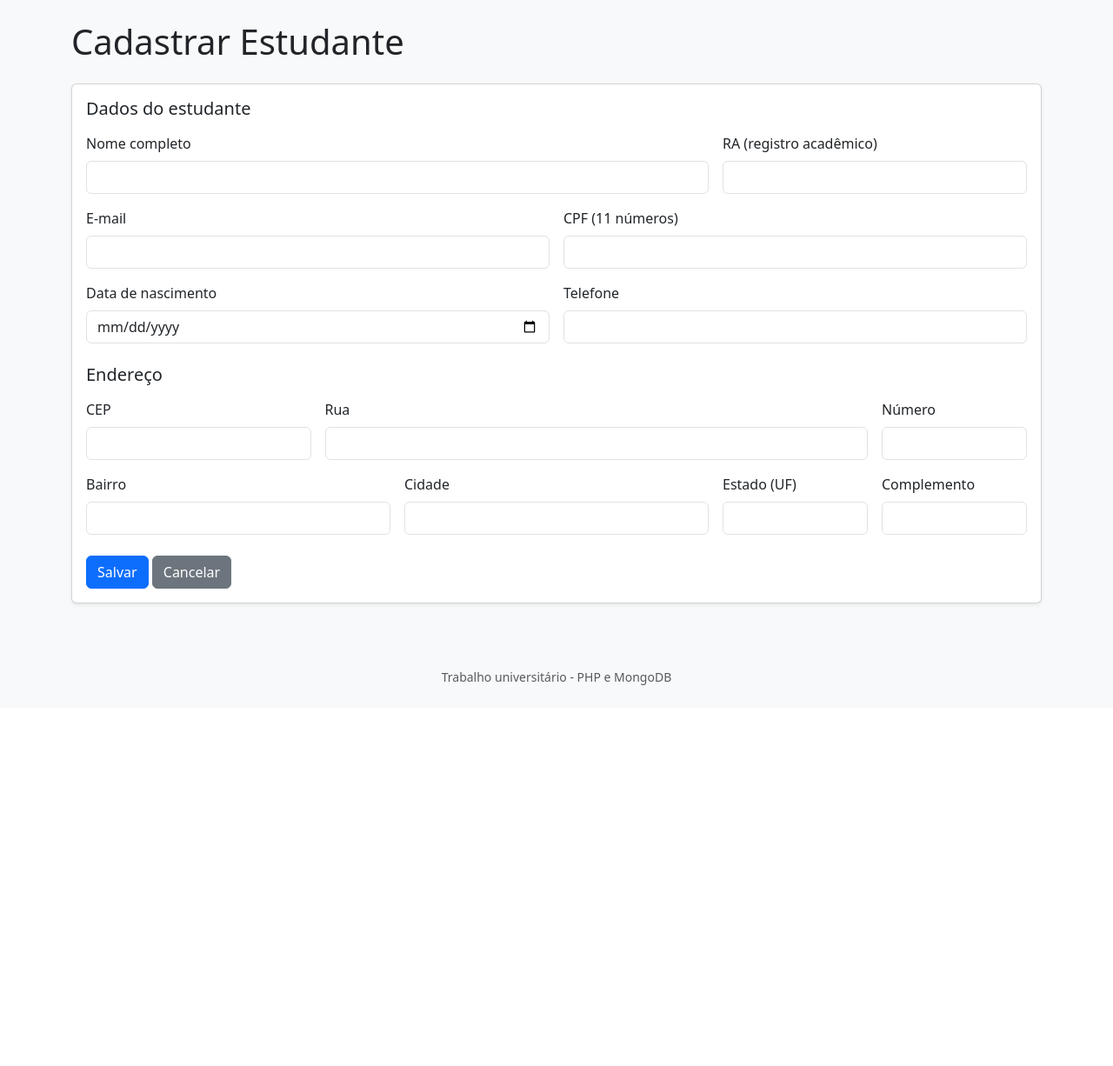
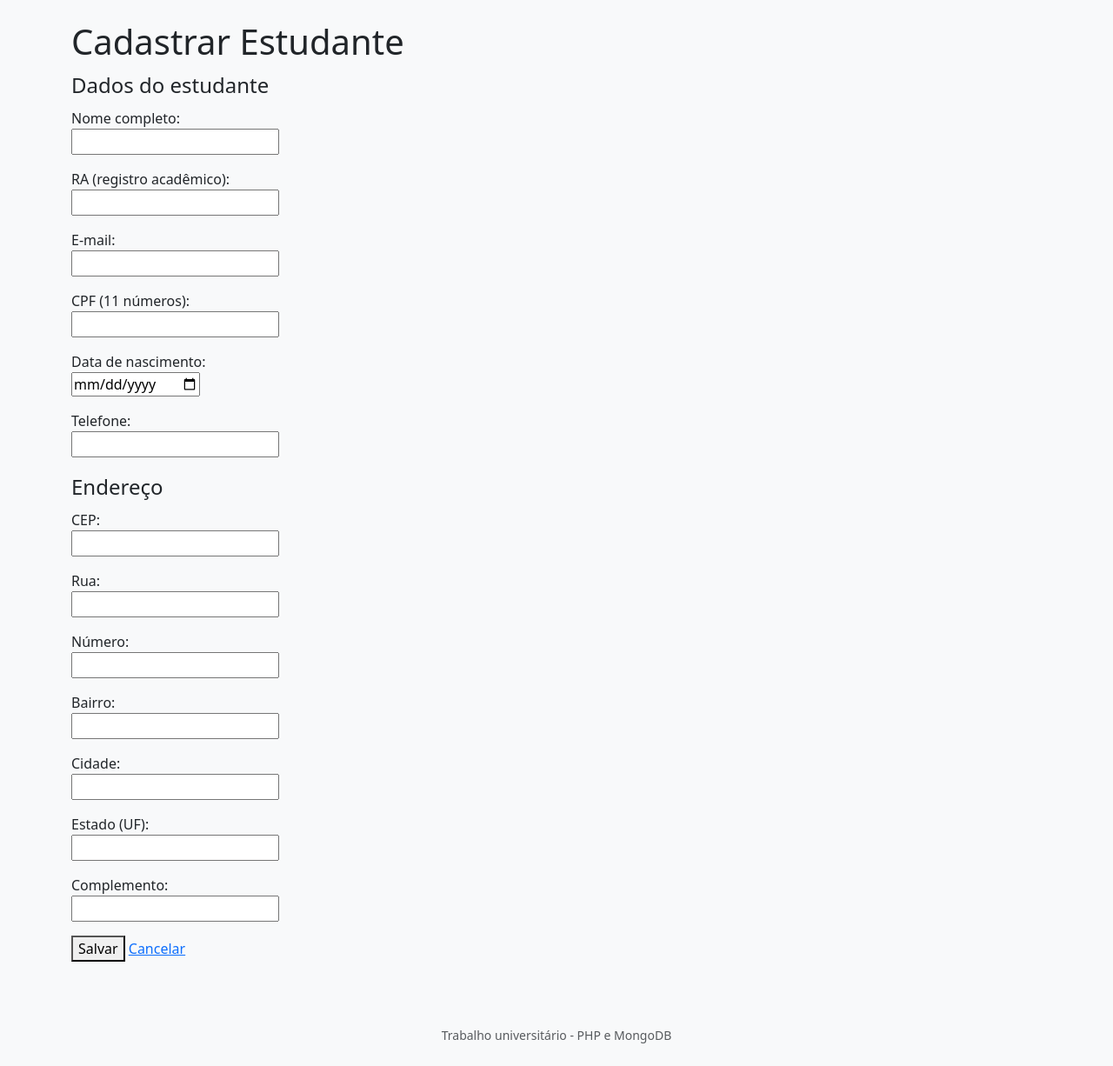
Before and after one commit to Trabalho-em-dupla/cadastro-de-estudante, a PHP site: page /estudantes/cadastrar.php in a window 1280 px wide. Shown: the part 56-1282 px from the top of the page at 87% size. Before the commit the page ends 844 px from the top, so only its background shows below. Run offline with PHP 8.4, Linux system fonts and the light colour scheme.

Commit message:
Ajustes finais

```diff
--- a/estudantes/cadastrar.php
+++ b/estudantes/cadastrar.php
@@ -9,7 +9,7 @@ if ($_SERVER['REQUEST_METHOD'] === 'POST') {
 
     $nome           = trim($_POST['nome'] ?? '');
     $email          = trim($_POST['email'] ?? '');
-    $cpf            = preg_replace('/\D/', '', $_POST['cpf'] ?? ''); // deixa só números
+    $cpf            = preg_replace('/\D/', '', $_POST['cpf'] ?? '');
     $dataNascimento = trim($_POST['data_nascimento'] ?? '');
     $telefone       = trim($_POST['telefone'] ?? '');
     $ra             = trim($_POST['ra'] ?? '');
@@ -67,91 +67,103 @@ if ($_SERVER['REQUEST_METHOD'] === 'POST') {
 require_once __DIR__ . '/../includes/cabecalho.php';
 ?>
 
-<h1 class="mb-4">Cadastrar Estudante</h1>
+<h1>Cadastrar Estudante</h1>
 
 <?php if ($erro !== ''): ?>
-    <div class="alert alert-danger"><?= htmlspecialchars($erro) ?></div>
+    <p role="alert"><strong>Erro:</strong> <?= htmlspecialchars($erro) ?></p>
 <?php endif; ?>
 
-<form method="post" class="card card-body shadow-sm">
+<form method="post" action="">
+    <fieldset>
+        <legend>Dados do estudante</legend>
 
-    <h5 class="mb-3">Dados do estudante</h5>
-    <div class="row g-3">
-        <div class="col-md-8">
-            <label class="form-label">Nome completo</label>
-            <input type="text" name="nome" class="form-control" required
+        <p>
+            <label for="nome">Nome completo:</label><br>
+            <input type="text" id="nome" name="nome" required
                    value="<?= htmlspecialchars($_POST['nome'] ?? '') ?>">
-        </div>
-        <div class="col-md-4">
-            <label class="form-label">RA (registro acadêmico)</label>
-            <input type="text" name="ra" class="form-control" required
+        </p>
+
+        <p>
+            <label for="ra">RA (registro acadêmico):</label><br>
+            <input type="text" id="ra" name="ra" required
                    value="<?= htmlspecialchars($_POST['ra'] ?? '') ?>">
-        </div>
-        <div class="col-md-6">
-            <label class="form-label">E-mail</label>
-            <input type="email" name="email" class="form-control" required
+        </p>
+
+        <p>
+            <label for="email">E-mail:</label><br>
+            <input type="email" id="email" name="email" required
                    value="<?= htmlspecialchars($_POST['email'] ?? '') ?>">
-        </div>
-        <div class="col-md-6">
-            <label class="form-label">CPF (11 números)</label>
-            <input type="text" name="cpf" maxlength="14" class="form-control" required
+        </p>
+
+        <p>
+            <label for="cpf">CPF (11 números):</label><br>
+            <input type="text" id="cpf" name="cpf" maxlength="14" required
                    value="<?= htmlspecialchars($_POST['cpf'] ?? '') ?>">
-        </div>
-        <div class="col-md-6">
-            <label class="form-label">Data de nascimento</label>
-            <input type="date" name="data_nascimento" class="form-control" required
+        </p>
+
+        <p>
+            <label for="data_nascimento">Data de nascimento:</label><br>
+            <input type="date" id="data_nascimento" name="data_nascimento" required
                    value="<?= htmlspecialchars($_POST['data_nascimento'] ?? '') ?>">
-        </div>
-        <div class="col-md-6">
-            <label class="form-label">Telefone</label>
-            <input type="text" name="telefone" class="form-control" required
+        </p>
+
+        <p>
+            <label for="telefone">Telefone:</label><br>
+            <input type="tel" id="telefone" name="telefone" required
                    value="<?= htmlspecialchars($_POST['telefone'] ?? '') ?>">
-        </div>
-    </div>
+        </p>
+    </fieldset>
 
-    <h5 class="mt-4 mb-3">Endereço</h5>
-    <div class="row g-3">
-        <div class="col-md-3">
-            <label class="form-label">CEP</label>
-            <input type="text" name="cep" maxlength="9" class="form-control" required
+    <fieldset>
+        <legend>Endereço</legend>
+
+        <p>
+            <label for="cep">CEP:</label><br>
+            <input type="text" id="cep" name="cep" maxlength="9" required
                    value="<?= htmlspecialchars($_POST['cep'] ?? '') ?>">
-        </div>
-        <div class="col-md-7">
-            <label class="form-label">Rua</label>
-            <input type="text" name="rua" class="form-control" required
+        </p>
+
+        <p>
+            <label for="rua">Rua:</label><br>
+            <input type="text" id="rua" name="rua" required
                    value="<?= htmlspecialchars($_POST['rua'] ?? '') ?>">
-        </div>
-        <div class="col-md-2">
-            <label class="form-label">Número</label>
-            <input type="text" name="numero" class="form-control" required
+        </p>
+
+        <p>
+            <label for="numero">Número:</label><br>
+            <input type="text" id="numero" name="numero" required
                    value="<?= htmlspecialchars($_POST['numero'] ?? '') ?>">
-        </div>
-        <div class="col-md-4">
-            <label class="form-label">Bairro</label>
-            <input type="text" name="bairro" class="form-control" required
+        </p>
+
+        <p>
+            <label for="bairro">Bairro:</label><br>
+            <input type="text" id="bairro" name="bairro" required
                    value="<?= htmlspecialchars($_POST['bairro'] ?? '') ?>">
-        </div>
-        <div class="col-md-4">
-            <label class="form-label">Cidade</label>
-            <input type="text" name="cidade" class="form-control" required
+        </p>
+
+        <p>
+            <label for="cidade">Cidade:</label><br>
+            <input type="text" id="cidade" name="cidade" required
                    value="<?= htmlspecialchars($_POST['cidade'] ?? '') ?>">
-        </div>
-        <div class="col-md-2">
-            <label class="form-label">Estado (UF)</label>
-            <input type="text" name="estado" maxlength="2" class="form-control" required
+        </p>
+
+        <p>
+            <label for="estado">Estado (UF):</label><br>
+            <input type="text" id="estado" name="estado" maxlength="2" required
                    value="<?= htmlspecialchars($_POST['estado'] ?? '') ?>">
-        </div>
-        <div class="col-md-2">
-            <label class="form-label">Complemento</label>
-            <input type="text" name="complemento" class="form-control"
+        </p>
+
+        <p>
+            <label for="complemento">Complemento:</label><br>
+            <input type="text" id="complemento" name="complemento"
                    value="<?= htmlspecialchars($_POST['complemento'] ?? '') ?>">
-        </div>
-    </div>
+        </p>
+    </fieldset>
 
-    <div class="mt-4">
-        <button type="submit" class="btn btn-primary">Salvar</button>
-        <a href="listar.php" class="btn btn-secondary">Cancelar</a>
-    </div>
+    <p>
+        <button type="submit">Salvar</button>
+        <a href="listar.php">Cancelar</a>
+    </p>
 </form>
 
 <?php require_once __DIR__ . '/../includes/rodape.php'; ?>
```
